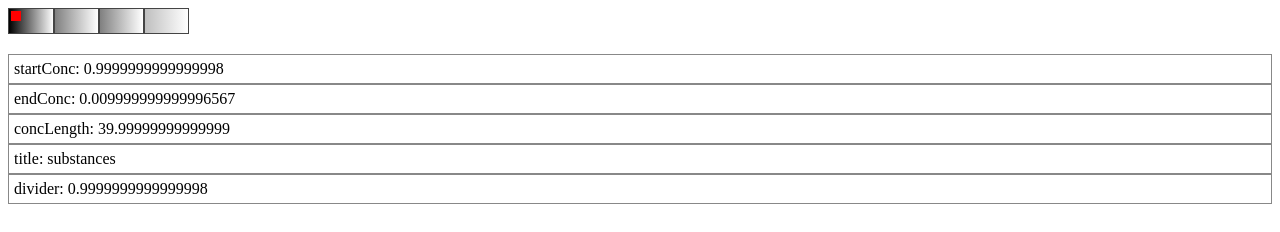
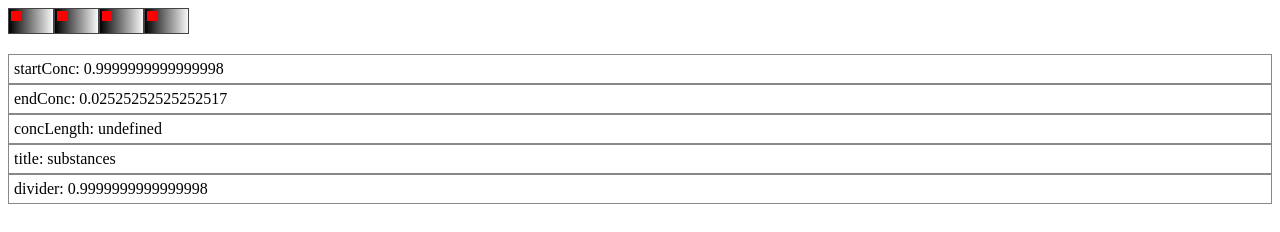
Before and after one commit to Boeny/cells, a plain HTML site: page index.html in a window 1280 px wide. Drawn offline with Linux system fonts and the light colour scheme.

Commit message:
concentration formula fix

```diff
--- a/index.html
+++ b/index.html
@@ -26,17 +26,10 @@ function getCellDefaultState(parent = null) {
       this.substances['divider'] = conc;
     },
     get endConc() {
-      const length = this.concLength;
-      if (length <= this.width) {
-        return 0;
-      }
-      return this.startConc - this.width / length;
+      return this.startConc / this.width;
     },
     get midConc() {
-      return (this.startConc + this.endConc) / 2;
-    },
-    get concLength() {
-      return this.startConc * this.maxWidthBeforeDivide;
+      return this.endConc * 2;
     },
     substances: {}
   };
```
